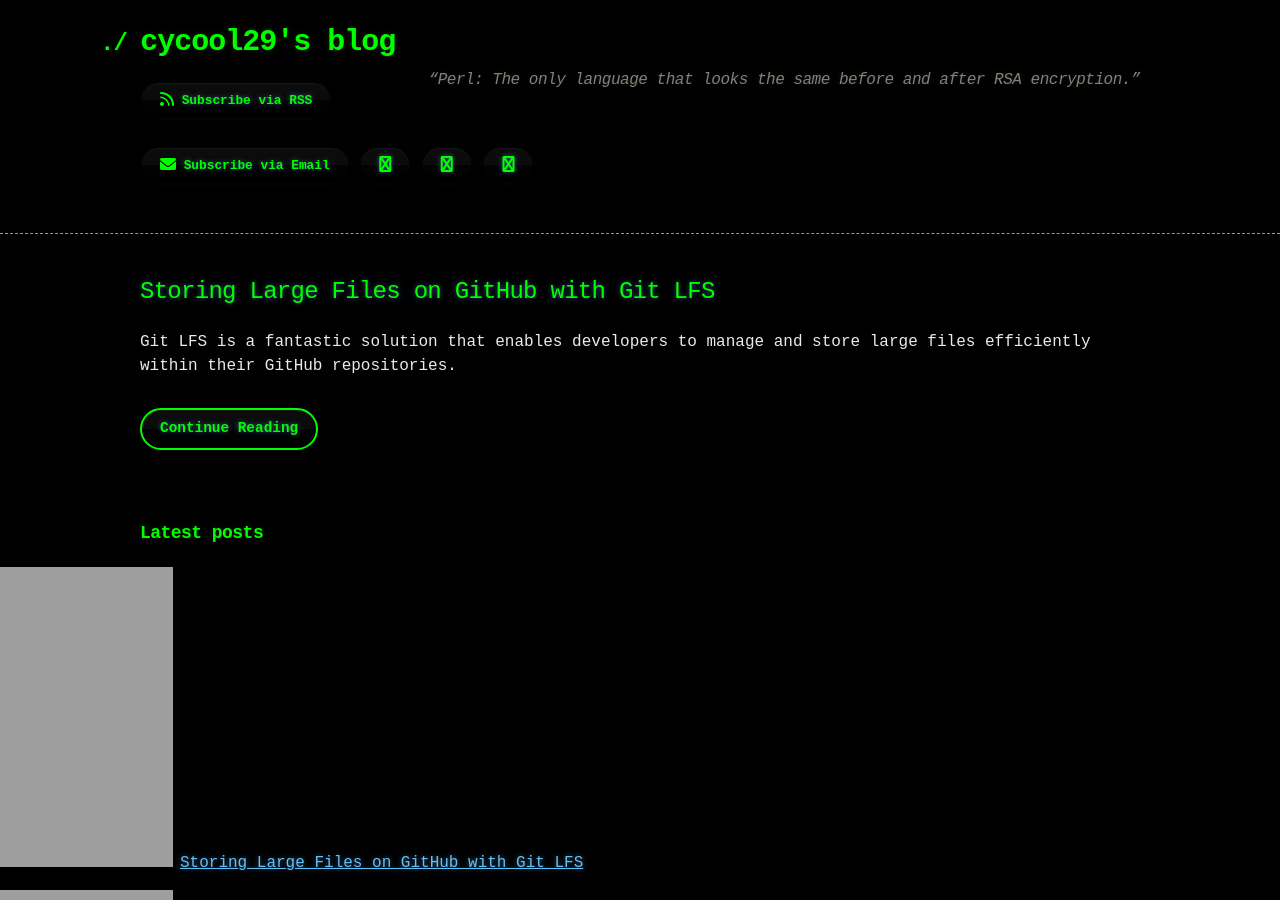
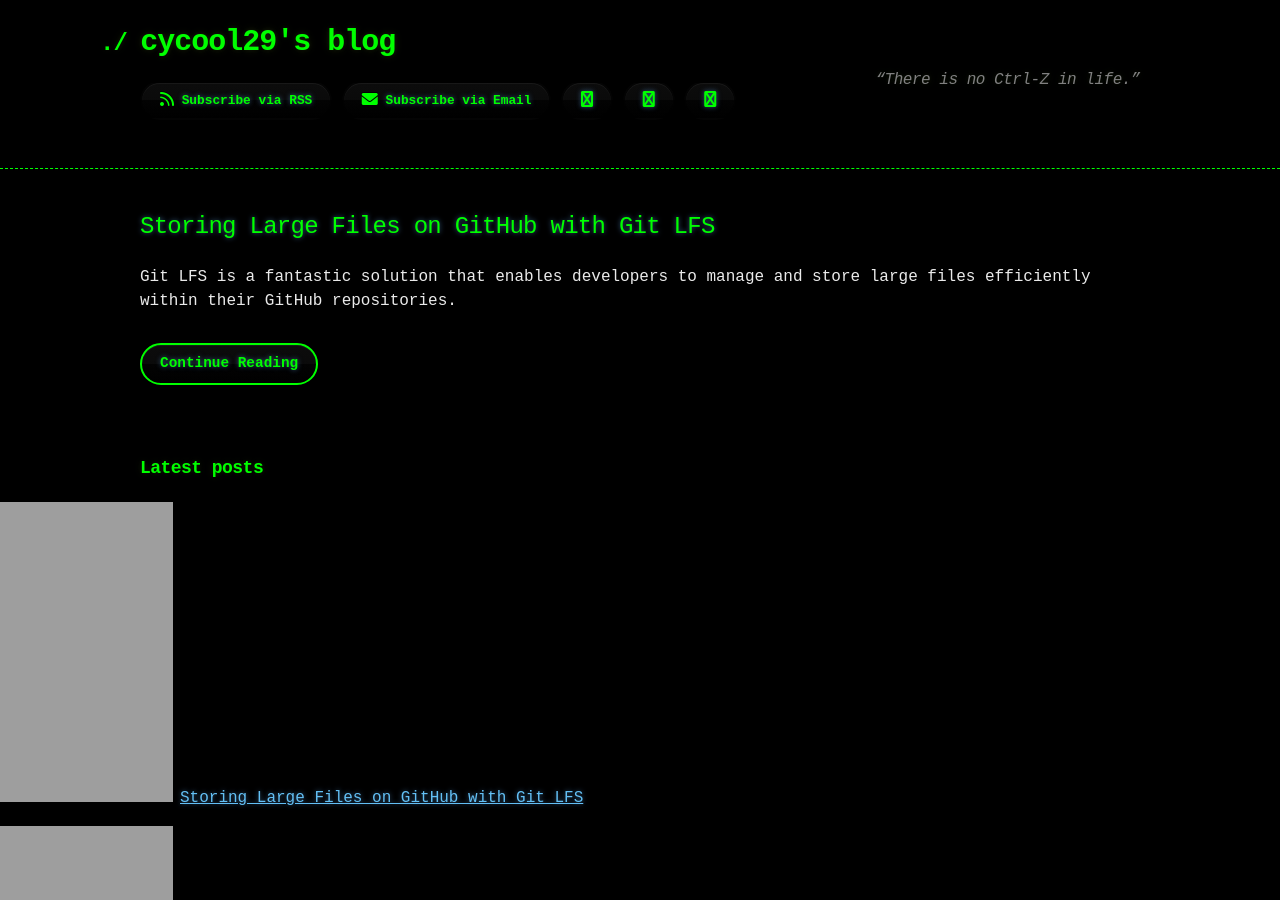
Before and after one commit to cycool29/cycool29.github.io, a Jekyll site: the page built from index.md, in a window 1280 px wide and 900 px high. Built offline with Jekyll 4.4.1, drawn with Linux system fonts in a browser that asks for light colours; a style sheet for code colours, icons or effects is not loaded.

Commit message:
Update quotes

```diff
--- a/_config.yml
+++ b/_config.yml
@@ -1,5 +1,5 @@
 title: cycool29's blog
-description: "“Perl: The only language that looks the same before and after RSA encryption.” "
+description: "“There is no Ctrl-Z in life.” "
 bio: A high school student. Intermediate in Python, Git, Bash. Learning JavaScript. He/Him. "
 author: cycool29
 url: https://cycool29.github.io
```
